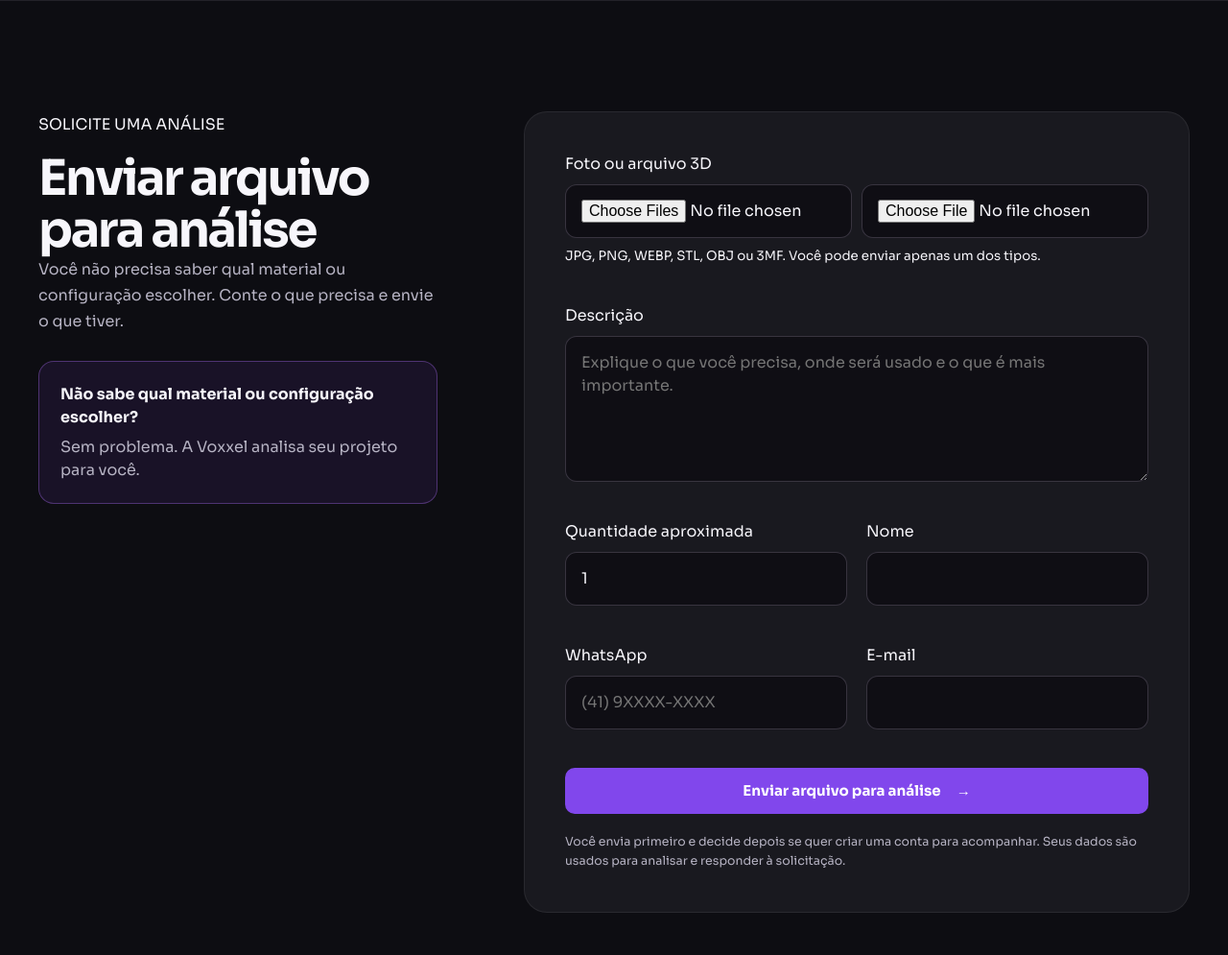
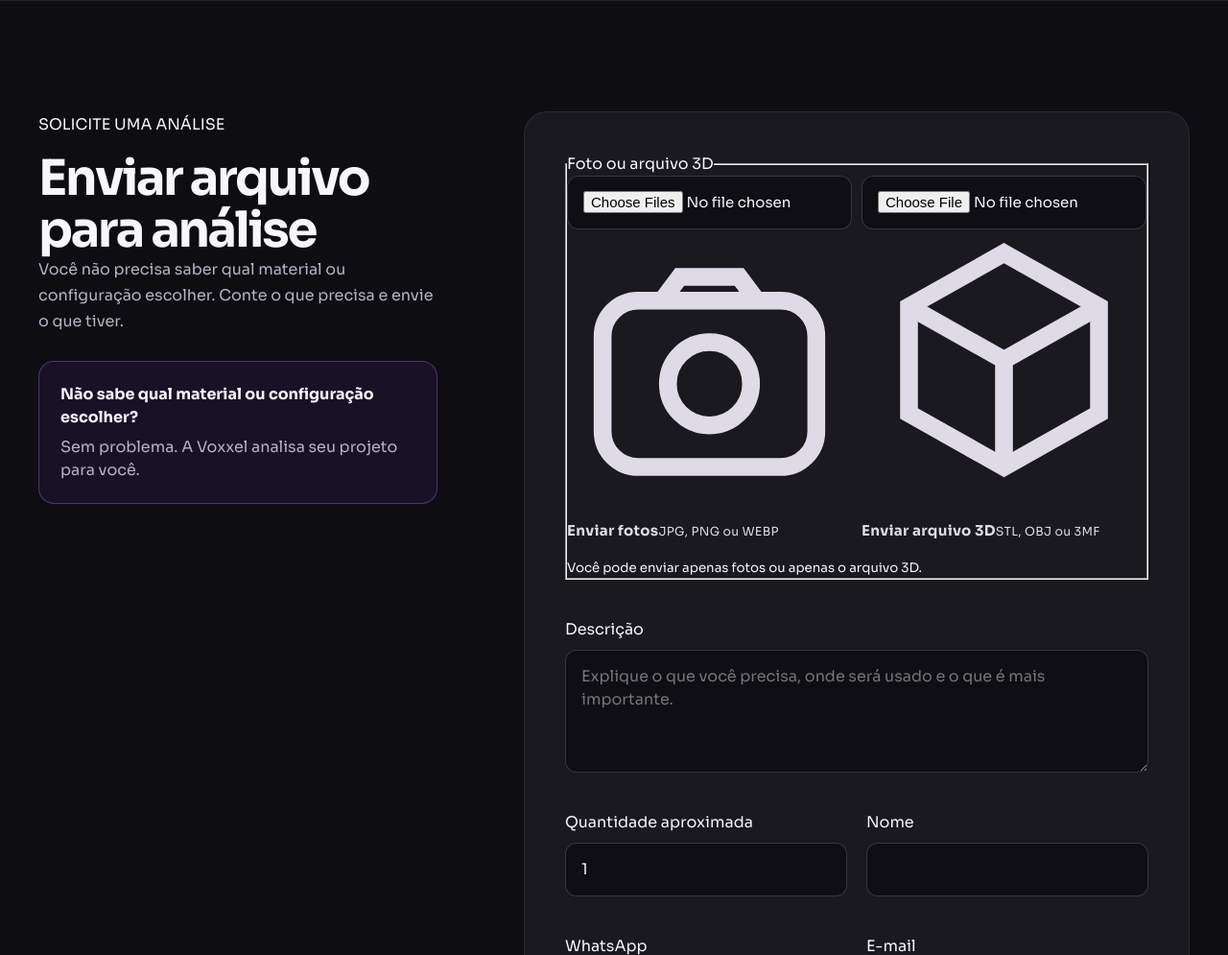
Before and after one commit to nisouzaaf14/voxxel-site, a Flask app: page /imprimir-stl in a window 1280 px wide. Shown: the part 1587-2582 px from the top of the page at 96% size. Run offline with Flask 3, Linux system fonts and the light colour scheme; data that the repository does not hold is empty; parts of the project's set-up code (start-up, migrations or seed data) failed here and were passed over; some libraries are stand-ins or nearby versions.

Commit message:
Refina uploads da landing comercial

```diff
--- a/templates/landing_comercial.html
+++ b/templates/landing_comercial.html
@@ -25,8 +25,23 @@
   <form method="post" action="{{ url_for('orcamento') }}" enctype="multipart/form-data" class="lead-form">
     <input type="hidden" name="csrf_token" value="{{ csrf_token() }}"><input type="hidden" name="acao" value="enviar"><input type="hidden" name="origem" value="{{ pagina.origem }}"><input type="hidden" name="categoria" value="{{ pagina.categoria }}"><input type="hidden" name="altura" value="10"><input type="hidden" name="largura" value="10"><input type="hidden" name="profundidade" value="10"><input type="hidden" name="material" value="pla"><input type="hidden" name="qualidade" value="padrao"><input type="hidden" name="complexidade" value="media">
     {% if pagina.origem == 'empresas' %}<label class="field full"><span>Empresa</span><input name="empresa_nome" maxlength="160" required placeholder="Nome da empresa"></label>{% endif %}
-    <label class="field full"><span>Foto ou arquivo 3D {% if pagina.origem == 'empresas' %}<small>opcional</small>{% endif %}</span><div class="lead-uploads"><input type="file" name="imagens_referencia" accept="image/jpeg,image/png,image/webp" multiple><input type="file" name="modelo_3d" accept=".stl,.obj,.3mf"></div><small>JPG, PNG, WEBP, STL, OBJ ou 3MF. Você pode enviar apenas um dos tipos.</small></label>
-    <label class="field full"><span>Descrição</span><textarea name="descricao_projeto" rows="5" minlength="12" maxlength="1400" required placeholder="Explique o que você precisa, onde será usado e o que é mais importante."></textarea></label>
+    <fieldset class="field full lead-upload-field">
+      <legend>Foto ou arquivo 3D {% if pagina.origem == 'empresas' %}<small>opcional</small>{% endif %}</legend>
+      <div class="lead-uploads">
+        <label class="lead-upload-control">
+          <input type="file" name="imagens_referencia" accept="image/jpeg,image/png,image/webp" multiple data-upload-input>
+          <span class="lead-upload-icon" aria-hidden="true">{{ icon('camera') }}</span>
+          <span class="lead-upload-copy"><strong>Enviar fotos</strong><small data-upload-label>JPG, PNG ou WEBP</small></span>
+        </label>
+        <label class="lead-upload-control">
+          <input type="file" name="modelo_3d" accept=".stl,.obj,.3mf" data-upload-input>
+          <span class="lead-upload-icon" aria-hidden="true">{{ icon('cube') }}</span>
+          <span class="lead-upload-copy"><strong>Enviar arquivo 3D</strong><small data-upload-label>STL, OBJ ou 3MF</small></span>
+        </label>
+      </div>
+      <small class="lead-upload-help">Você pode enviar apenas fotos ou apenas o arquivo 3D.</small>
+    </fieldset>
+    <label class="field full"><span>Descrição</span><textarea name="descricao_projeto" rows="4" minlength="12" maxlength="1400" required placeholder="Explique o que você precisa, onde será usado e o que é mais importante."></textarea></label>
     <label class="field"><span>Quantidade aproximada</span><input type="number" name="quantidade" min="1" max="100" value="1" required></label>
     <label class="field"><span>Nome</span><input name="nome" autocomplete="name" maxlength="120" required></label>
     <label class="field"><span>WhatsApp</span><input type="tel" name="telefone" autocomplete="tel" maxlength="40" placeholder="(41) 9XXXX-XXXX" required></label>
@@ -35,3 +50,18 @@
   </form>
 </div></section>
 {% endblock %}
+
+{% block scripts %}
+<script>
+document.querySelectorAll('[data-upload-input]').forEach((input)=>{
+  input.addEventListener('change',()=>{
+    const label=input.closest('.lead-upload-control')?.querySelector('[data-upload-label]');
+    if(!label)return;
+    const files=Array.from(input.files||[]);
+    if(!files.length)return;
+    label.textContent=files.length>1 ? files.length+' arquivos selecionados' : files[0].name;
+    input.closest('.lead-upload-control')?.classList.add('has-file');
+  });
+});
+</script>
+{% endblock %}
```
